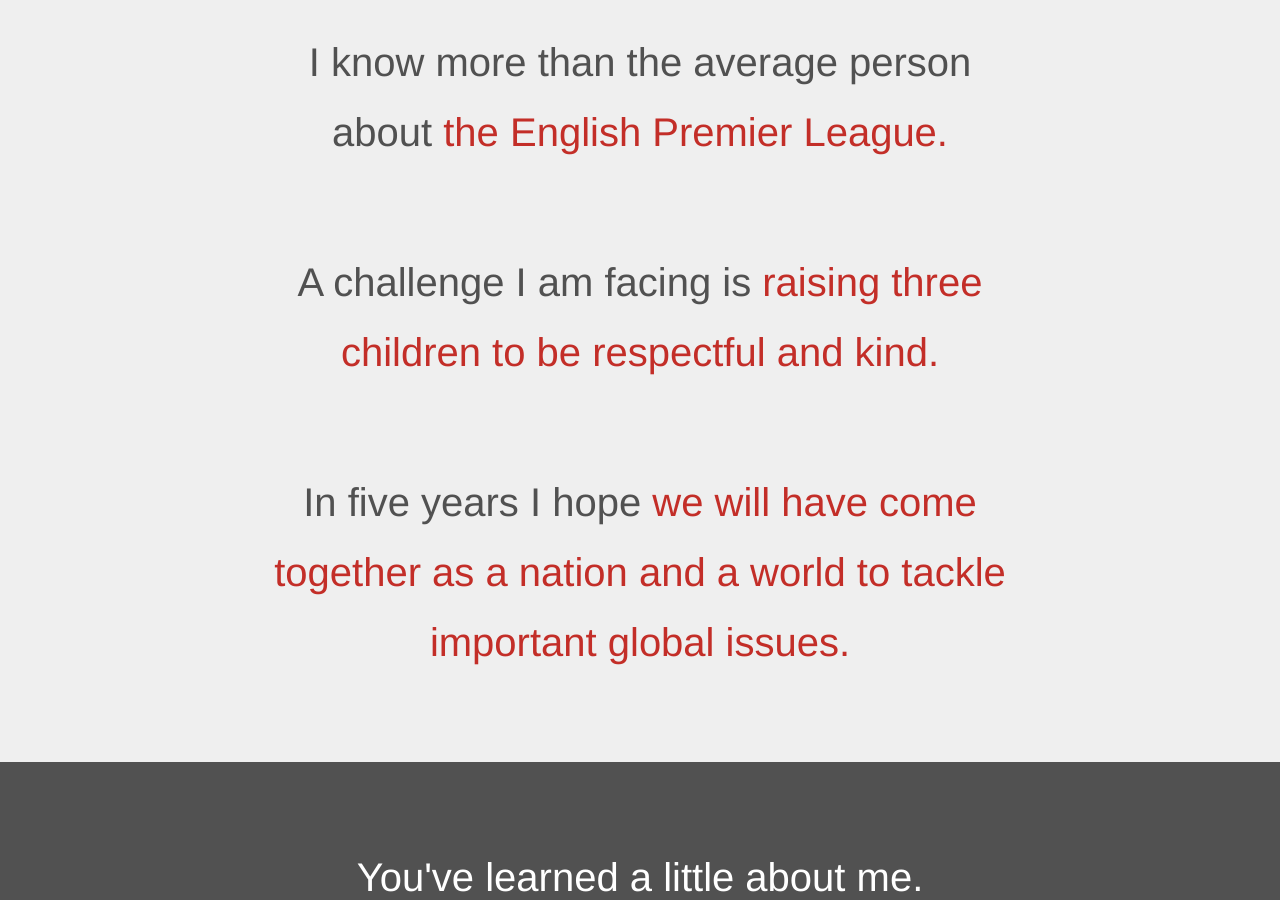
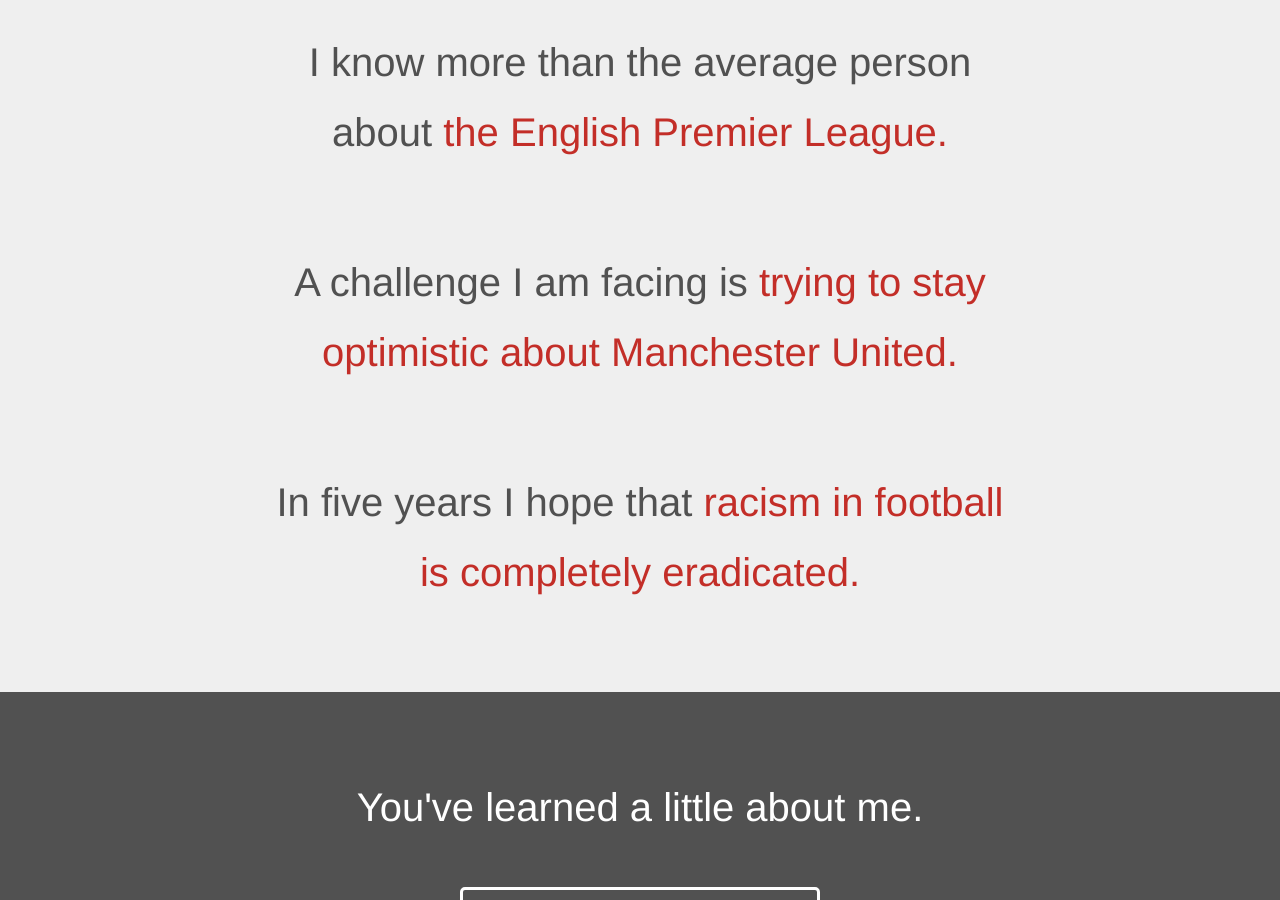
Before and after one commit to joshnair10/TypogBlog, a Jekyll site: the page aboutme/index.html, which Jekyll copies as it is, in a window 1280 px wide and 900 px high, scrolled down 2718 px. Built offline with Jekyll 4.4.1, drawn with Linux system fonts in a browser that asks for light colours.

Commit message:
Update index.html

```diff
--- a/aboutme/index.html
+++ b/aboutme/index.html
@@ -71,9 +71,9 @@
 
 	<p class="fact">I know more than the average person about <span class="highlight">the English Premier League.</span></p>
 
-	<p class="fact">A challenge I am facing is <span class="highlight">raising three children to be respectful and kind.</span></p>
+	<p class="fact">A challenge I am facing is <span class="highlight">trying to stay optimistic about Manchester United.</span></p>
 
-	<p class="fact">In five years I hope <span class="highlight">we will have come together as a nation and a world to tackle important global issues.</span></p>
+	<p class="fact">In five years I hope that <span class="highlight">racism in football is completely eradicated.</span></p>
 
 </div>
 
```
